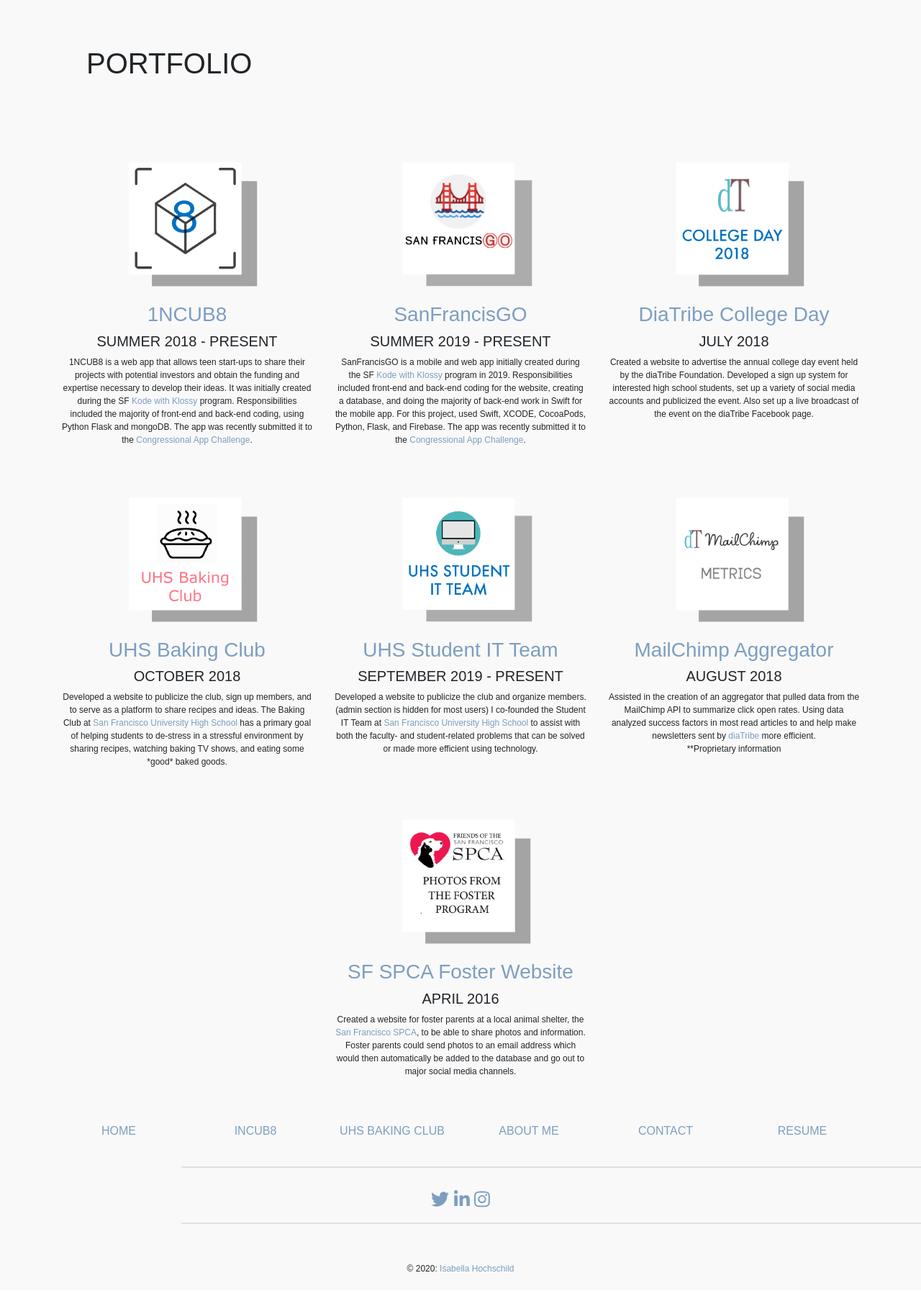
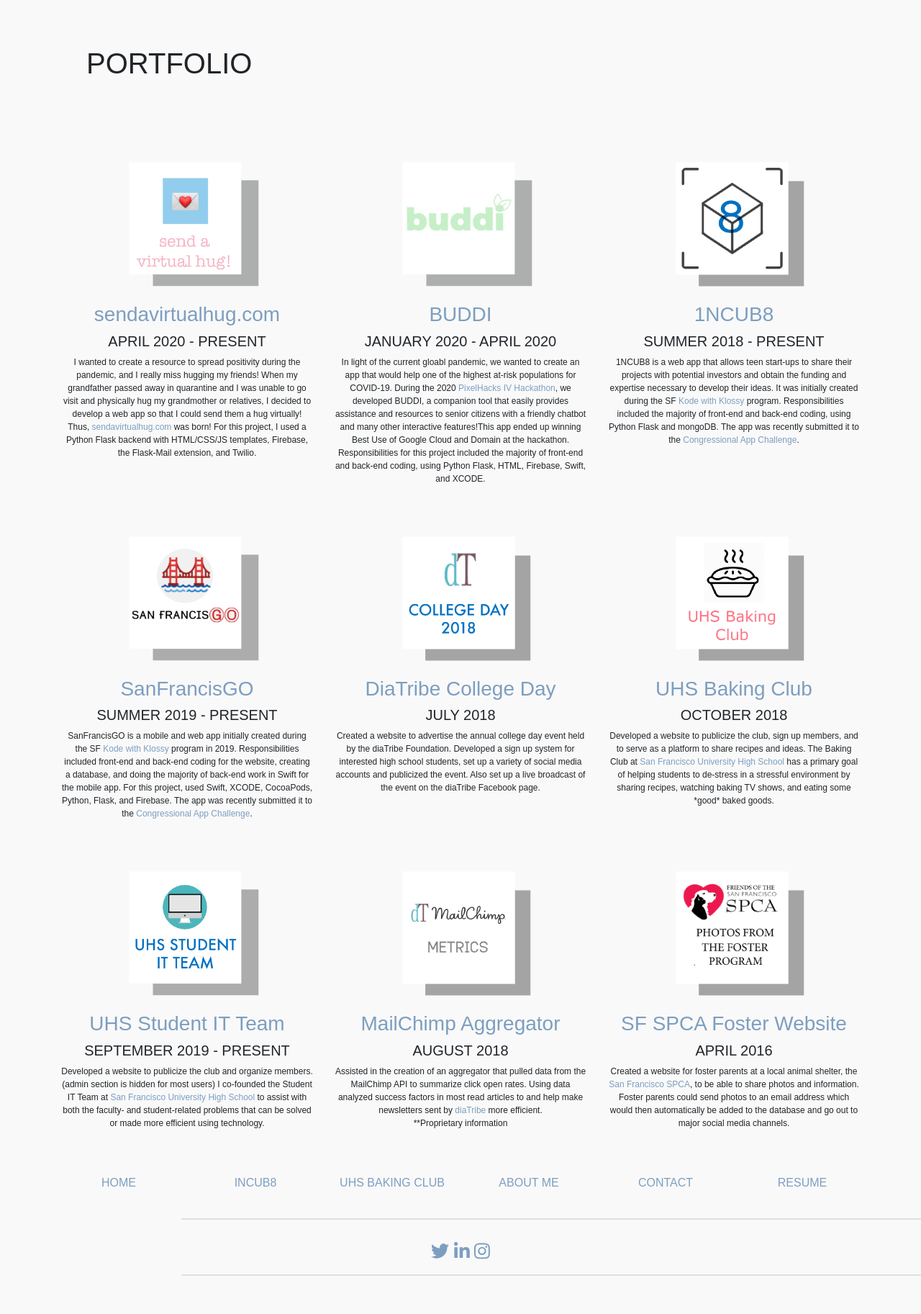
Before and after one commit to isabellahoch/portfolio-website-v2, a Python web app: template flask/templates/portfolio.html in a window 1280 px wide. Shown: the part 90-1915 px from the top of the page at 72% size. Before the commit the page ends 1856 px from the top, so only its background shows below. Run offline with Jinja, Linux system fonts and the light colour scheme; the template is opened without the code that fills it, so the values that code supplies are empty; some libraries are stand-ins or nearby versions; some web fonts are replaced.

Commit message:
updated portfolio

```diff
--- a/flask/templates/portfolio.html
+++ b/flask/templates/portfolio.html
@@ -30,6 +30,18 @@
 	</div>
 	<div class="row portfolio-row justify-content-center text-center">
 		<div class="col-sm-4 portfolio-col">
+			<img class="portfolio-img" src="{{ url_for('static', filename='img/portfolio/sendavirtualhug.PNG') }}">
+			<h3><a href="http://sendavirtualhug.com">sendavirtualhug.com</a></h3>
+			<h5>APRIL 2020 - PRESENT</h5>
+			<p>I wanted to create a resource to spread positivity during the pandemic, and I really miss hugging my friends! When my grandfather passed away in quarantine and I was unable to go visit and physically hug my grandmother or relatives, I decided to develop a web app so that I could send them a hug virtually! Thus, <a href="http://sendavirtualhug.com">sendavirtualhug.com</a> was born! For this project, I used a Python Flask backend with HTML/CSS/JS templates, Firebase, the Flask-Mail extension, and Twilio.</p>
+		</div>
+		<div class="col-sm-4 portfolio-col">
+			<img class="portfolio-img" src="{{ url_for('static', filename='img/portfolio/buddi.PNG') }}">
+			<h3><a href="http://buddi-app.herokuapp.com">BUDDI</a></h3>
+			<h5>JANUARY 2020 - APRIL 2020</h5>
+			<p>In light of the current gloabl pandemic, we wanted to create an app that would help one of the highest at-risk populations for COVID-19. During the 2020 <a href="http://www.pixelhacks.com/">PixelHacks IV Hackathon</a>, we developed BUDDI, a companion tool that easily provides assistance and resources to senior citizens with a friendly chatbot and many other interactive features!This app ended up winning Best Use of Google Cloud and Domain at the hackathon. Responsibilities for this project included the majority of front-end and back-end coding, using Python Flask, HTML, Firebase, Swift, and XCODE.</p>
+		</div>
+		<div class="col-sm-4 portfolio-col">
 			<img class="portfolio-img" src="{{ url_for('static', filename='img/portfolio/incub8.PNG') }}">
 			<h3><a href="http://incub8.herokuapp.com">1NCUB8</a></h3>
 			<h5>SUMMER 2018 - PRESENT</h5>
@@ -47,8 +59,8 @@
 			<h5>JULY 2018</h5>
 			<p>Created a website to advertise the annual college day event held by the diaTribe Foundation. Developed a sign up system for interested high school students, set up a variety of social media accounts and publicized the event. Also set up a live broadcast of the event on the diaTribe Facebook page.</p>
 		</div>
-	</div>
-	<div class="row portfolio-row justify-content-center text-center">
+	<!-- </div>
+	<div class="row portfolio-row justify-content-center text-center"> -->
 		<div class="col-sm-4 portfolio-col">
 			<img class="portfolio-img" src="{{ url_for('static', filename='img/portfolio/uhs_baking_club.PNG') }}">
 			<h3><a href="http://uhsbakingclub.herokuapp.com">UHS Baking Club</a></h3>
```
Also changed, not shown: flask/static/img/portfolio/buddi.PNG (added), flask/static/img/portfolio/sendavirtualhug.PNG (added).
